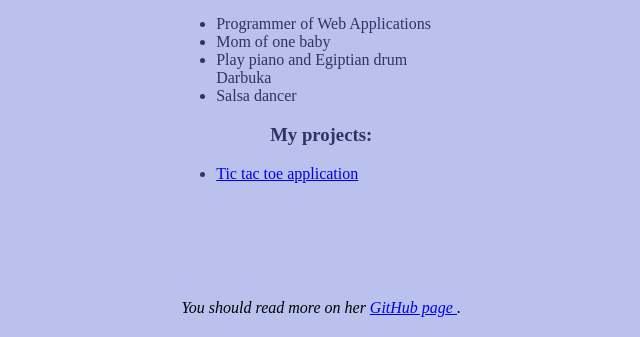
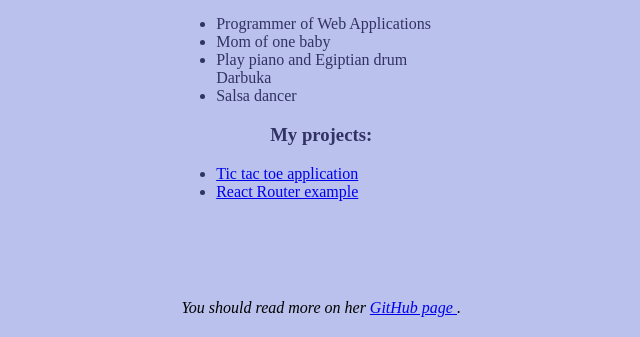
Before and after one commit to tsharon-byte/tsharon-byte.github.io, a plain HTML site: page index.html in a window 1280 px wide. Shown: the part 463-800 px from the top of the page, without its empty margins (314-954 px from the left). Drawn offline with Linux system fonts and the light colour scheme.

Commit message:
Добавлена ссылка на React Router example

```diff
--- a/index.html
+++ b/index.html
@@ -38,6 +38,8 @@
             <ul>
                 <li><a id="tic-tac-toe-link" target="_blank"
                        href="https://tsharon-byte.github.io/tic-tac-toe/">Tic tac toe application</a></li>
+                <li><a id="react-router-example" target="_blank"
+                       href="https://tsharon-byte.github.io/react-router-example/">React Router example</a></li>
             </ul>
         </section>
     </main>
```
